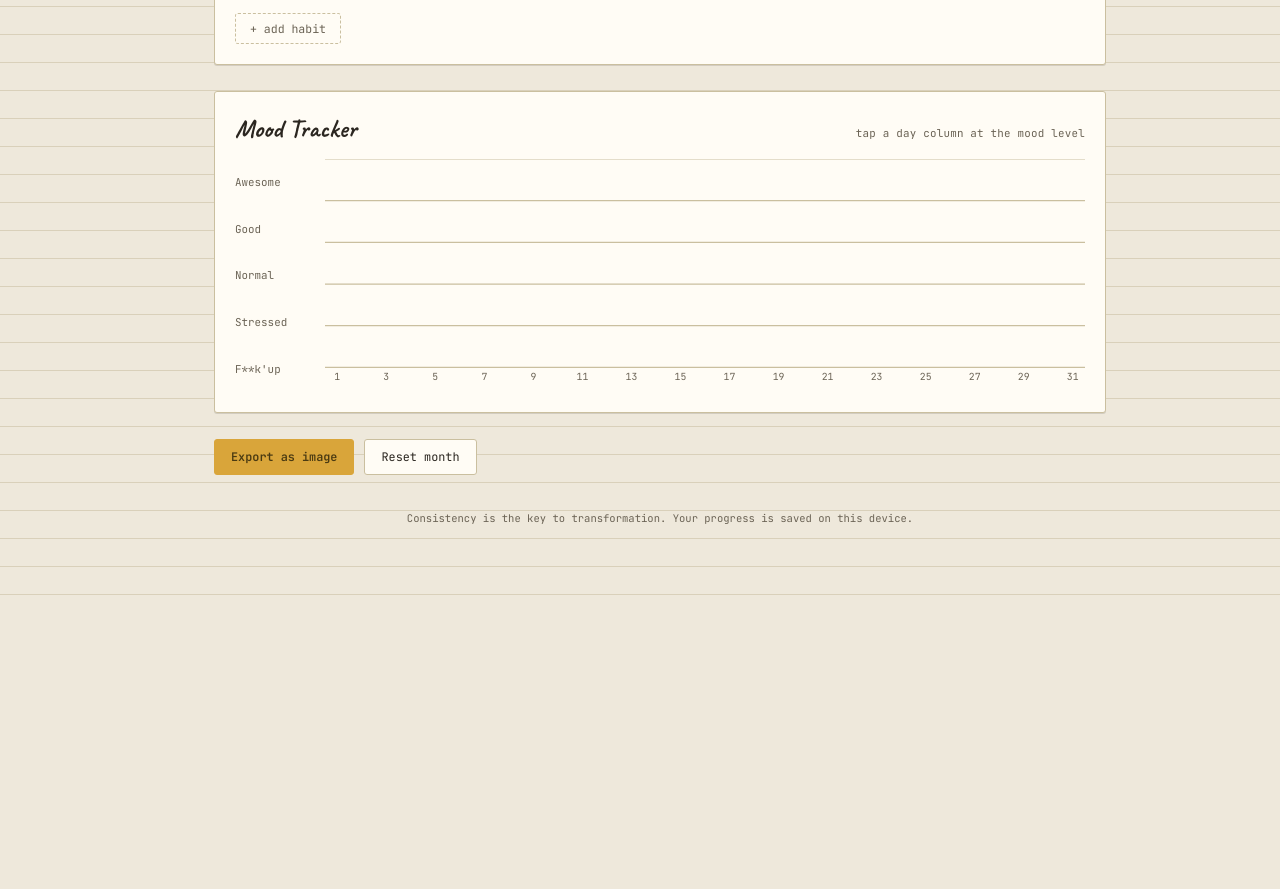
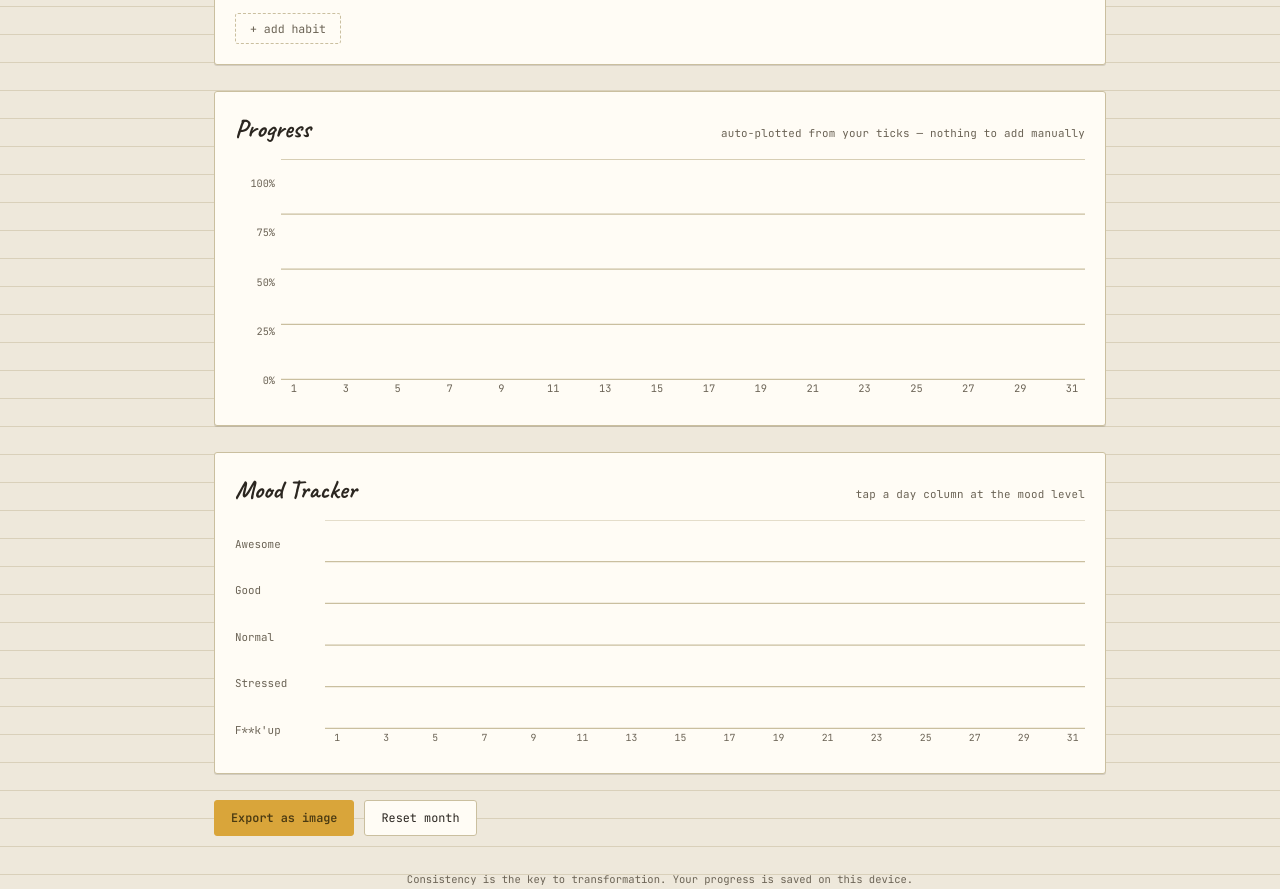
Before and after one commit to Sudharsuna/HabitTracker, a plain HTML site: page index.html in a window 1280 px wide. Shown: the part 945-1834 px from the top of the page. Before the commit the page ends 1550 px from the top, so only its background shows below. Drawn offline with nearby package versions, Linux system fonts and the light colour scheme.

Commit message:
Add files via upload

```diff
--- a/index.html
+++ b/index.html
@@ -298,6 +298,33 @@
   svg.mood { display: block; min-width: 620px; width: 100%; }
   .mood-cell { fill: transparent; cursor: pointer; }
   .mood-cell:hover { fill: var(--paper-line); opacity: .6; }
+
+  /* progress chart (auto, read-only) */
+  .progress-chart {
+    display: grid;
+    grid-template-columns: 46px 1fr;
+    gap: 0;
+  }
+  .progress-labels {
+    display: flex;
+    flex-direction: column;
+  }
+  .progress-labels div {
+    flex: 1;
+    display: flex;
+    align-items: center;
+    font-size: .64rem;
+    color: var(--ink-soft);
+    padding-right: 6px;
+    justify-content: flex-end;
+  }
+  .progress-svg-wrap { overflow-x: auto; }
+  svg.progress { display: block; min-width: 620px; width: 100%; }
+  .progress-gridline { stroke: var(--border); stroke-width: 1; }
+  .progress-area { fill: var(--accent); opacity: .16; }
+  .progress-path { fill: none; stroke: var(--accent); stroke-width: 2.2; stroke-linecap: round; stroke-linejoin: round; }
+  .progress-dot { fill: var(--accent); }
+  .progress-daylabel { font-family: 'JetBrains Mono', monospace; font-size: 8px; fill: var(--ink-soft); }
   .mood-gridline { stroke: var(--border); stroke-width: 1; }
   .mood-dayline { stroke: var(--paper-line); stroke-width: 1; }
   .mood-path { fill: none; stroke: var(--rule-red); stroke-width: 2; stroke-linecap: round; stroke-linejoin: round; }
@@ -370,6 +397,16 @@
       <table class="habits" id="habitTable"></table>
     </div>
     <button class="add-habit" id="addHabitBtn">+ add habit</button>
+  </section>
+
+  <section class="panel">
+    <h2>Progress <span class="hint">auto-plotted from your ticks — nothing to add manually</span></h2>
+    <div class="progress-chart">
+      <div class="progress-labels" id="progressLabels"></div>
+      <div class="progress-svg-wrap">
+        <svg class="progress" id="progressSvg" viewBox="0 0 620 170" preserveAspectRatio="none"></svg>
+      </div>
+    </div>
   </section>
 
   <section class="panel">
@@ -477,6 +514,7 @@
     html += '</tbody>';
     habitTable.innerHTML = html;
     updateStats();
+    if (typeof renderProgress === 'function') renderProgress();
   }
 
   function escapeHtml(s) {
@@ -523,6 +561,54 @@
     save();
     renderHabits();
   });
+
+  // ---- progress chart (auto, derived from habit ticks) ----
+  var progressLabelsEl = document.getElementById('progressLabels');
+  var progressPct = [100, 75, 50, 25, 0];
+  progressLabelsEl.innerHTML = progressPct.map(function (p) { return '<div>' + p + '%</div>'; }).join('');
+
+  var progressSvg = document.getElementById('progressSvg');
+  var PVB_W = 620, PVB_H = 170;
+
+  function renderProgress() {
+    var totalHabits = state.habits.length;
+    var svgParts = [];
+    for (var l = 0; l <= 4; l++) {
+      var y = (l / 4) * PVB_H;
+      svgParts.push('<line class="progress-gridline" x1="0" y1="' + y + '" x2="' + PVB_W + '" y2="' + y + '"></line>');
+    }
+    var dayW = PVB_W / DAYS;
+    var points = [];
+    for (var d = 1; d <= DAYS; d++) {
+      if (d % 2 === 1) {
+        svgParts.push('<text class="progress-daylabel" x="' + ((d - 1) * dayW + dayW / 2) + '" y="' + (PVB_H + 10) + '" text-anchor="middle">' + d + '</text>');
+      }
+      var checked = 0, marked = 0;
+      if (totalHabits) {
+        state.habits.forEach(function (h) {
+          if (h.marks[d] === 'check') checked++;
+          if (h.marks[d]) marked++;
+        });
+      }
+      if (marked > 0) {
+        var pct = checked / totalHabits;
+        var px = (d - 1) * dayW + dayW / 2;
+        var py = PVB_H - pct * PVB_H;
+        points.push([px, py]);
+      }
+    }
+    if (points.length > 1) {
+      var line = 'M ' + points.map(function (p) { return p[0] + ' ' + p[1]; }).join(' L ');
+      var area = line + ' L ' + points[points.length - 1][0] + ' ' + PVB_H + ' L ' + points[0][0] + ' ' + PVB_H + ' Z';
+      svgParts.push('<path class="progress-area" d="' + area + '"></path>');
+      svgParts.push('<path class="progress-path" d="' + line + '"></path>');
+    }
+    points.forEach(function (p) {
+      svgParts.push('<circle class="progress-dot" cx="' + p[0] + '" cy="' + p[1] + '" r="3"></circle>');
+    });
+    progressSvg.setAttribute('viewBox', '0 0 ' + PVB_W + ' ' + (PVB_H + 20));
+    progressSvg.innerHTML = svgParts.join('');
+  }
 
   // ---- mood chart ----
   var moodLabelsEl = document.getElementById('moodLabels');
```
